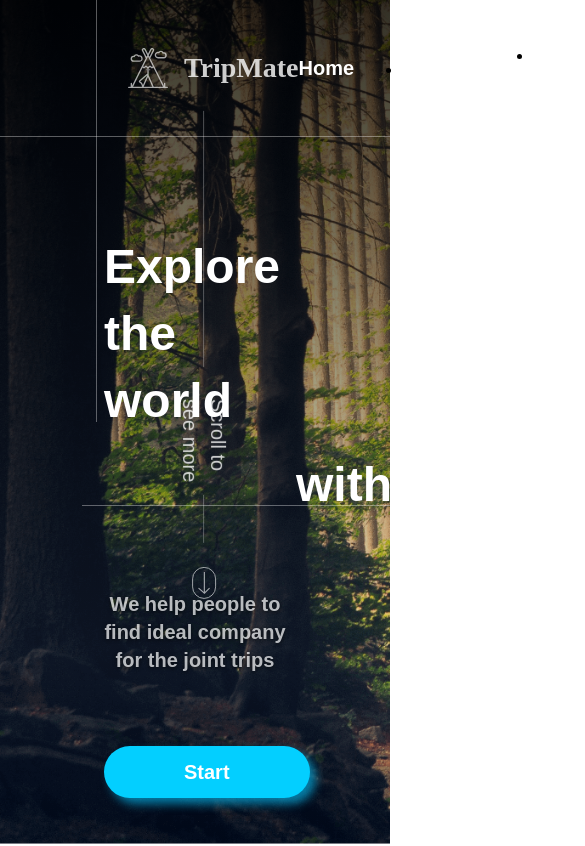
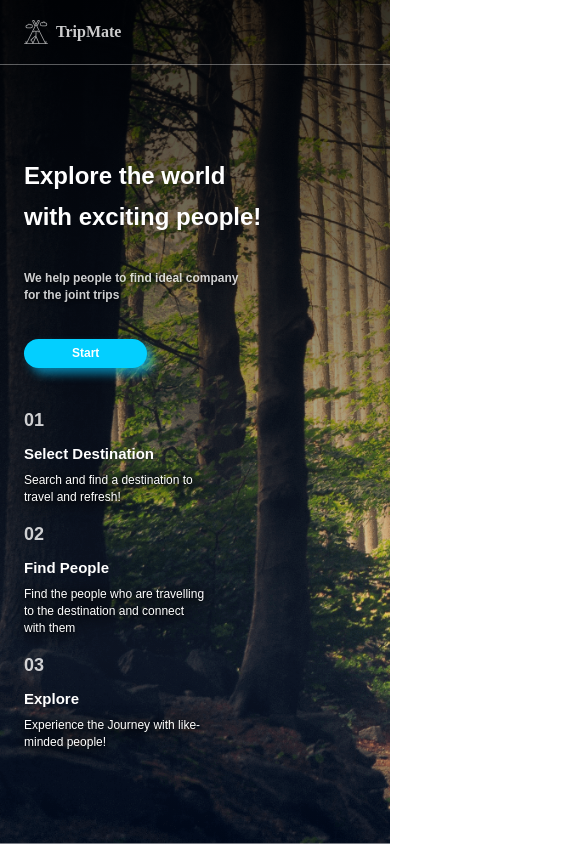
Before and after one commit to baqardo/Training-Responsive-Travelmates-Header, a React (Create React App) app: page / in a window 390 px wide. Shown: the top 846 px of the page, 585 px wide, since content can reach past the window. Built offline with nearby package versions, Linux system fonts and the light colour scheme; a web font is replaced by a local one.

Commit message:
Mobile Header

```diff
--- a/src/App.scss
+++ b/src/App.scss
@@ -1,6 +1,9 @@
 .app {
+  display: flex;
+  flex-direction: column;
+
   width: 100vw;
-  height: 100vh;
+  min-height: 100vh;
   background-image: url("./assets/img/background.png");
   background-repeat: no-repeat;
   background-size: cover;
--- a/src/components/Header/Header.js
+++ b/src/components/Header/Header.js
@@ -11,7 +11,9 @@ const Header = props => (
         <p className="header__cta-line">Explore the world</p>
         <p className="header__cta-line header__cta-line--pushed">with exciting people!</p>
       </div>
-      <div className="header__cta-mission">We help people to find ideal company for the joint trips</div>
+      <div className="header__cta-mission">
+        We help people to find ideal company <br className="header__cta-break" /> for the joint trips
+      </div>
       <a className="header__cta-btn" href="#home">
         Start
       </a>
--- a/src/components/Header/Header.scss
+++ b/src/components/Header/Header.scss
@@ -1,13 +1,32 @@
 .header {
+  display: block;
   position: relative;
   z-index: 10;
 
-  margin: 0 6.5rem;
-  margin-top: 6rem;
+  margin: auto 6.5rem;
+  padding-bottom: 2rem;
+
+  @media screen and (max-width: 960px) {
+    margin: auto 3rem;
+  }
 }
 
 .header__cta {
+  margin-top: 2rem;
+
   text-align: center;
+
+  @media screen and (max-width: 640px) {
+    text-align: left;
+  }
+
+  &-break {
+    display: none;
+
+    @media screen and (max-width: 640px) {
+      display: block;
+    }
+  }
 
   &-line {
     font-family: merriweather, sans-serif;
@@ -26,6 +45,11 @@
 
       width: max-content;
 
+      @media screen and (max-width: 640px) {
+        transform: translateX(0);
+        width: auto;
+      }
+
       &::before {
         content: "";
         position: absolute;
@@ -35,16 +59,20 @@
         width: 215%;
         height: 1px;
         background-color: rgba(white, 0.35);
+
+        @media screen and (max-width: 960px) {
+          content: none;
+        }
       }
     }
   }
 
   &-mission {
-    opacity: 0.7;
+    opacity: 0.8;
 
     margin-top: 4.5rem;
 
-    font-size: 1.25rem;
+    font-size: 1.5rem;
     font-weight: 700;
     line-height: 1.4em;
     color: white;
@@ -57,13 +85,13 @@
 
     margin: 0 auto;
     margin-top: 4.5rem;
-    padding: 0.75rem 5rem;
+    padding: 0.75rem 6rem;
 
     background-color: #03cfff;
     box-shadow: 6px 6px 10px rgba(#05c5ff, 0.6);
     border-radius: 2.25rem;
 
-    font-size: 1.25rem;
+    font-size: 1.5rem;
     font-weight: 700;
     line-height: 1.4em;
     color: white;
@@ -84,47 +112,74 @@
 
   color: white;
 
+  @media screen and (max-width: 960px) {
+    flex-direction: column;
+  }
+
   &::before {
     content: "";
     position: absolute;
     top: 0;
     left: -10%;
 
-    width: 76.5%;
+    width: 70.25rem;
     height: 1px;
     background-color: rgba(white, 0.35);
+
+    @media screen and (max-width: 960px) {
+      content: none;
+    }
   }
 
   &-item {
     position: relative;
     flex-shrink: 0;
 
-    width: 19rem;
+    width: 23rem;
 
     & + & {
-      margin-left: 10rem;
+      margin-left: 8rem;
+
+      @media screen and (max-width: 960px) {
+        margin-left: 0;
+        margin-top: 2rem;
+      }
     }
 
     &:nth-child(2)::before {
       content: "";
       position: absolute;
-      top: -22rem;
+      top: 100%;
       left: -1rem;
 
       width: 1px;
-      height: 31rem;
+      height: 32rem;
       background-color: rgba(white, 0.35);
+
+      transform-origin: top;
+      transform: rotate(180deg);
+
+      @media screen and (max-width: 960px) {
+        content: none;
+      }
     }
 
     &:nth-child(3)::before {
       content: "";
       position: absolute;
-      top: -34.4rem;
+      top: 100%;
       left: -0.5rem;
 
       width: 1px;
-      height: 43.5rem;
+      height: 31.125rem;
       background-color: rgba(white, 0.35);
+
+      transform-origin: top;
+      transform: rotate(180deg);
+
+      @media screen and (max-width: 960px) {
+        content: none;
+      }
     }
   }
 
@@ -132,47 +187,64 @@
     opacity: 0.8;
 
     font-family: merriweather, sans-serif;
-    font-size: 1.75rem;
+    font-size: 2rem;
     font-weight: 700;
     line-height: 1.4em;
+
+    @media screen and (max-width: 640px) {
+      font-size: 2.25rem;
+    }
   }
 
   &-title {
     margin-top: 1.25rem;
 
     font-family: merriweather, sans-serif;
-    font-size: 1.25rem;
+    font-size: 1.675rem;
     font-weight: 700;
     line-height: 1.4em;
+
+    @media screen and (max-width: 640px) {
+      font-size: 1.875rem;
+    }
   }
 
   &-description {
-    opacity: 0.7;
+    opacity: 1;
 
     margin-top: 1rem;
 
-    font-size: 1rem;
+    font-size: 1.25rem;
     line-height: 1.4em;
 
-    text-shadow: 0 2px 6px black;
+    filter: drop-shadow(0 2px 8px black);
+    text-shadow: 0 1px 4px black;
+
+    @media screen and (max-width: 640px) {
+      font-size: 1.5rem;
+    }
   }
 }
 
 .header__more {
   position: absolute;
   top: 30%;
-  right: -10%;
+  right: -12%;
 
   display: flex;
   align-items: center;
 
   transform: rotate(90deg);
 
+  @media screen and (max-width: 960px) {
+    display: none;
+  }
+
   &-text {
     display: block;
-    opacity: 0.8;
+    opacity: 0.9;
 
-    font-size: 1.25rem;
+    font-size: 1.5rem;
     line-height: 1.4em;
     color: white;
 
@@ -180,22 +252,25 @@
       content: "";
       position: absolute;
       top: 50%;
-      left: -18rem;
+      left: -1rem;
 
       height: 1px;
-      width: 16rem;
-      background-color: rgba(white, 0.35);
+      width: 50vh;
+      background-color: rgba(white, 0.45);
+
+      transform-origin: left;
+      transform: rotate(180deg);
     }
 
     &::after {
       content: "";
       position: absolute;
       top: 50%;
-      right: 3.5rem;
+      right: 4rem;
 
       height: 1px;
       width: 3rem;
-      background-color: rgba(white, 0.35);
+      background-color: rgba(white, 0.45);
     }
   }
 
@@ -204,12 +279,12 @@
     align-items: center;
     justify-content: center;
 
-    opacity: 0.6;
+    opacity: 0.7;
 
     height: 1.5rem;
     width: 3rem;
 
-    margin-left: 4rem;
+    margin-left: 5rem;
 
     border: 1px solid white;
     border-radius: 0.75rem;
--- a/src/containers/Navigation/Navigation.scss
+++ b/src/containers/Navigation/Navigation.scss
@@ -8,6 +8,10 @@
   padding: 2.5rem 8rem;
 
   border-bottom: 1px solid rgba(white, 0.35);
+
+  @media screen and (max-width: 960px) {
+    padding: 2.5rem 3rem;
+  }
 
   &:before {
     content: "";
@@ -21,6 +25,10 @@
     height: 50vh;
     width: 1px;
     background-color: rgba(white, 0.35);
+
+    @media screen and (max-width: 960px) {
+      content: none;
+    }
   }
 }
 
@@ -30,7 +38,7 @@
 
   opacity: 0.8;
 
-  height: 2.5rem;
+  height: 3rem;
 
   transition: all 0.3s;
   &:hover {
@@ -45,7 +53,7 @@
     margin-left: 1rem;
 
     font-family: merriweather, serif;
-    font-size: 1.75rem;
+    font-size: 2rem;
     font-weight: 700;
     line-height: 1.4em;
     color: white;
@@ -55,7 +63,7 @@
 .nav__link {
   opacity: 0.8;
 
-  font-size: 1.25rem;
+  font-size: 1.5rem;
   line-height: 1.4em;
   color: white;
 
@@ -79,6 +87,12 @@
     align-items: center;
 
     margin-left: auto;
+
+    list-style: none;
+
+    @media screen and (max-width: 960px) {
+      display: none;
+    }
   }
 
   &-wrapper {
--- a/src/index.scss
+++ b/src/index.scss
@@ -6,6 +6,26 @@
   font-family: inherit;
 }
 
+html {
+  font-size: 16px;
+
+  @media screen and (min-width: 1281px) and (max-width: 1600px) {
+    font-size: clamp(12px, 1vw, 16px);
+  }
+
+  @media screen and (min-width: 961px) and (max-width: 1280px) {
+    font-size: clamp(8px, 1vw, 12px);
+  }
+
+  @media screen and (min-width: 641px) and (max-width: 960px) {
+    font-size: clamp(12px, 1.65vw, 16px);
+  }
+
+  @media screen and (max-width: 640px) {
+    font-size: clamp(8px, 2vw, 12px);
+  }
+}
+
 a {
   text-decoration: none;
 }
```
